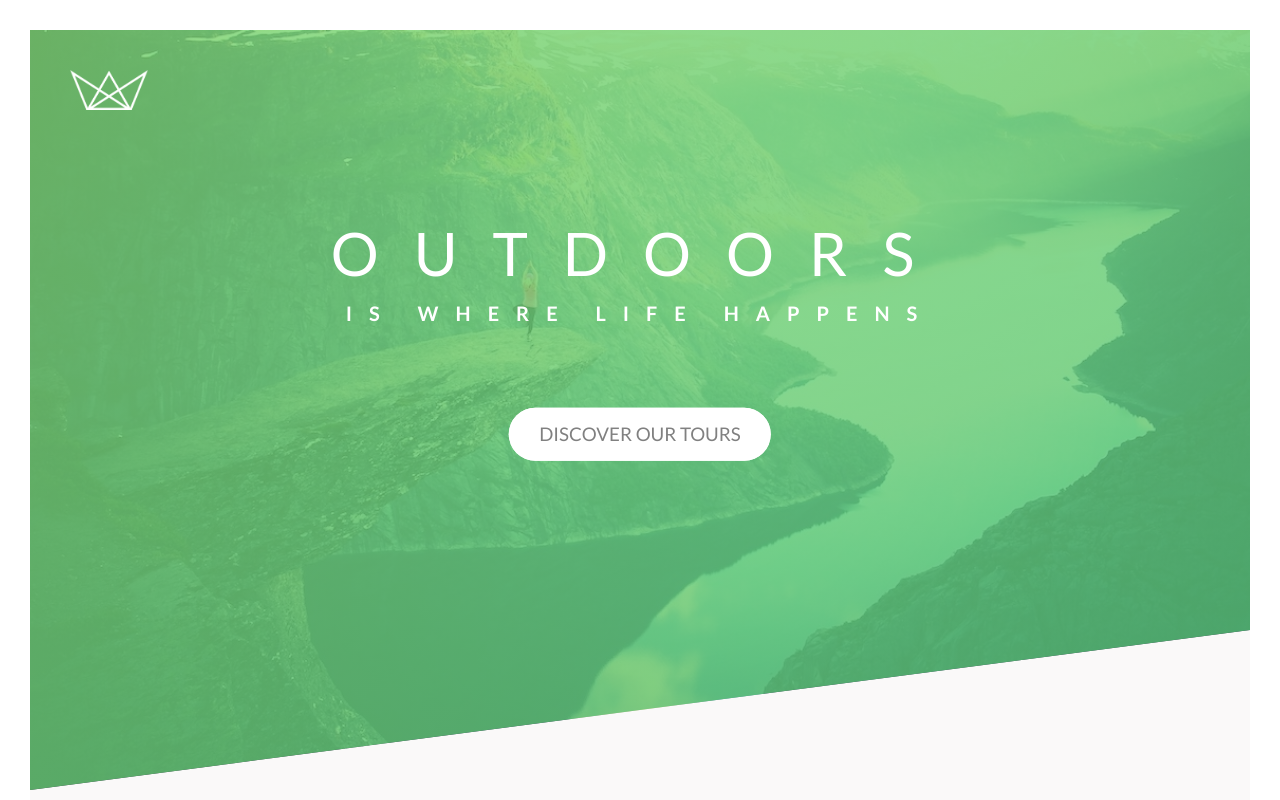
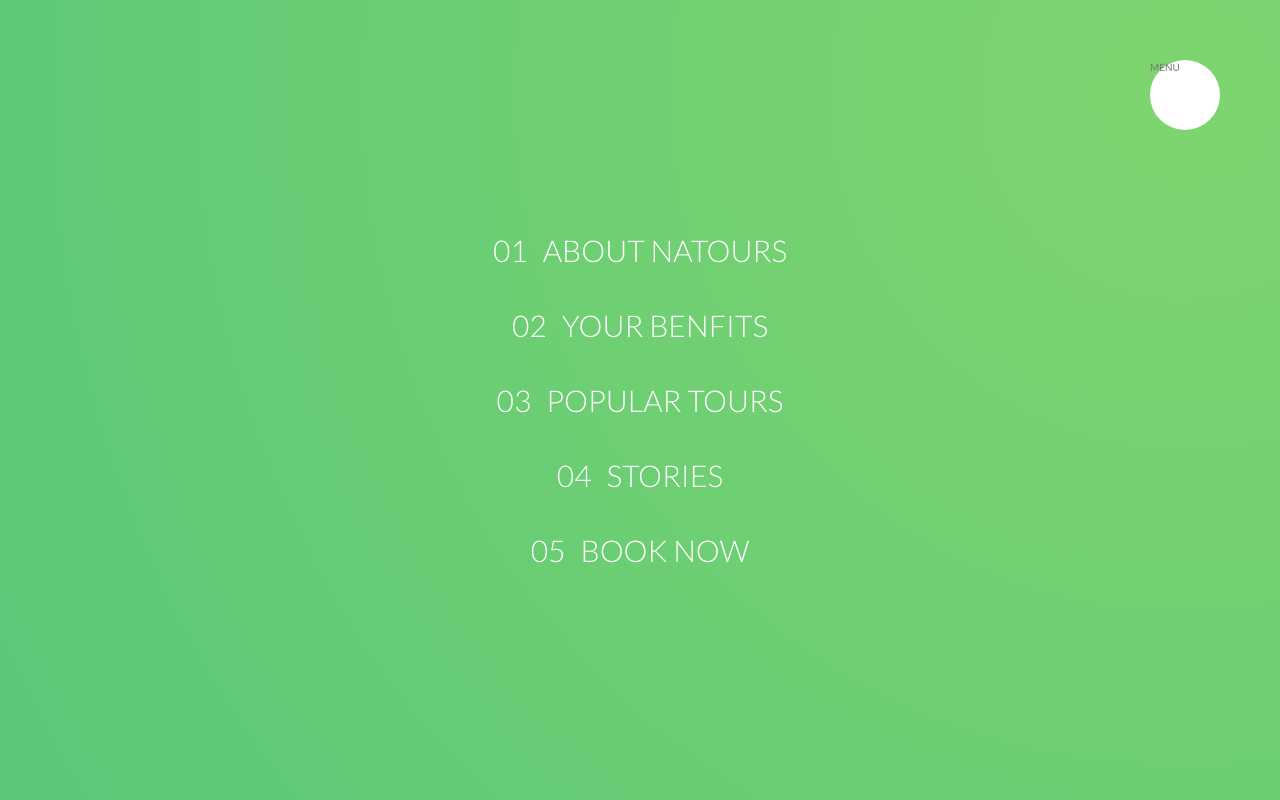
Before and after one commit to CypherAk007/Natours-React-App, a React (Vite) app: page / in a window 1280 px wide. Shown: the top 800 px of the page. Built offline with nearby package versions, Linux system fonts and the light colour scheme.

Commit message:
navigation css done button click and overlay is remaining

```diff
--- a/src/App.jsx
+++ b/src/App.jsx
@@ -6,9 +6,11 @@ import Tours from "./components/Tours";
 import Stories from "./components/Stories";
 import BookingSection from "./components/BookingSection";
 import Footer from "./components/Footer";
+import Navigation from "./components/Navigation";
 const App = ()=>{
   return (
     <div className={`${classes.app} p-12`}>
+        <Navigation></Navigation>
         <Header></Header>
         <MainSection></MainSection>
         <Feature></Feature>
--- /dev/null
+++ b/src/components/Navigation.jsx
@@ -0,0 +1,24 @@
+import classes from './Navigation.module.scss'
+
+const Navigation = ()=>{
+    return (
+        <div className={`${classes['navigation']}`}>
+            <input type='checkbox' className={`${classes['navigation__checkbox']}`} id='navi-toggle'></input>
+            <label for='navi-toggle' className={`${classes['navigation__button']}`}>MENU</label>
+            <div className={`${classes['navigation__background']}`}>&nbsp;</div>
+                {/* huge container which will span the whole page  */}
+            <nav className={`${classes['navigation__nav']}`}>
+                <ul className={`${classes['navigation__list']}`}>
+                    <li className={`${classes['navigation__item']}`}><a href='#' className={`${classes['navigation__link']}`}><span>01</span>About Natours</a></li>
+                    <li className={`${classes['navigation__item']}`}><a href='#' className={`${classes['navigation__link']}`}><span>02</span>Your Benfits</a></li>
+                    <li className={`${classes['navigation__item']}`}><a href='#' className={`${classes['navigation__link']}`}><span>03</span>Popular Tours</a></li>
+                    <li className={`${classes['navigation__item']}`}><a href='#' className={`${classes['navigation__link']}`}><span>04</span>Stories</a></li>
+                    <li className={`${classes['navigation__item']}`}><a href='#' className={`${classes['navigation__link']}`}><span>05</span>Book Now</a></li>
+                </ul>
+
+            </nav>
+        </div>
+    )
+}
+
+export default Navigation;
--- /dev/null
+++ b/src/components/Navigation.module.scss
@@ -0,0 +1,91 @@
+.navigation{
+    &__checkbox{
+        display: none;
+    }
+
+    &__button{
+        background-color: white;
+        height: 7rem;
+        width: 7rem;
+        position: fixed;
+        top: 6rem;
+        right: 6rem;
+        border-radius: 50%;
+        z-index: 2000;
+    }
+
+    &__background{
+        height: 6rem;
+        width: 6rem;
+        border-radius: 50%;
+        position: fixed;
+
+        top:6.5rem;
+        right: 6.5rem;
+        background-image: radial-gradient(var(--color-primary-light),var(--color-primary-dark));
+        z-index: 1000;
+
+        // Remove this
+        transform: scale(80);
+    }
+
+    &__nav{
+        height: 100vh;
+        width: 100%;
+        position: fixed;
+        top: 0;
+        right: 0;
+        z-index: 1500;
+
+        // for ul to be at center
+        // display: flex;
+        // justify-content: center;
+        // align-items: center;
+    }
+
+    &__list{
+        position: absolute;
+        top: 50%;
+        left: 50%;
+        transform: translate(-50%,-50%);
+        list-style: none;
+        text-align: center;
+
+    }
+
+    &__item{
+        margin:1rem;
+    }
+
+    &__link{
+        &:link,
+        &:visited{
+            display: inline-block;
+            font-size: 3rem;
+            font-weight: 300;
+            padding: 1rem 2rem;
+            color: white;
+            text-decoration: none;
+            text-transform: uppercase;
+            background-image: linear-gradient(120deg,transparent 0%, transparent 50%, white 50%);
+            background-size: 220%;
+            transition: all .4s;
+
+            span {
+                margin-right: 1.5rem;
+
+                display: inline-block;
+            }
+        }
+
+        &:hover,
+        &:active{
+            // background-color: blue;
+            background-position: 100%;
+            color: var(--color-primary);
+            transform: translateX(1rem);
+        }
+
+    }
+
+}
```
